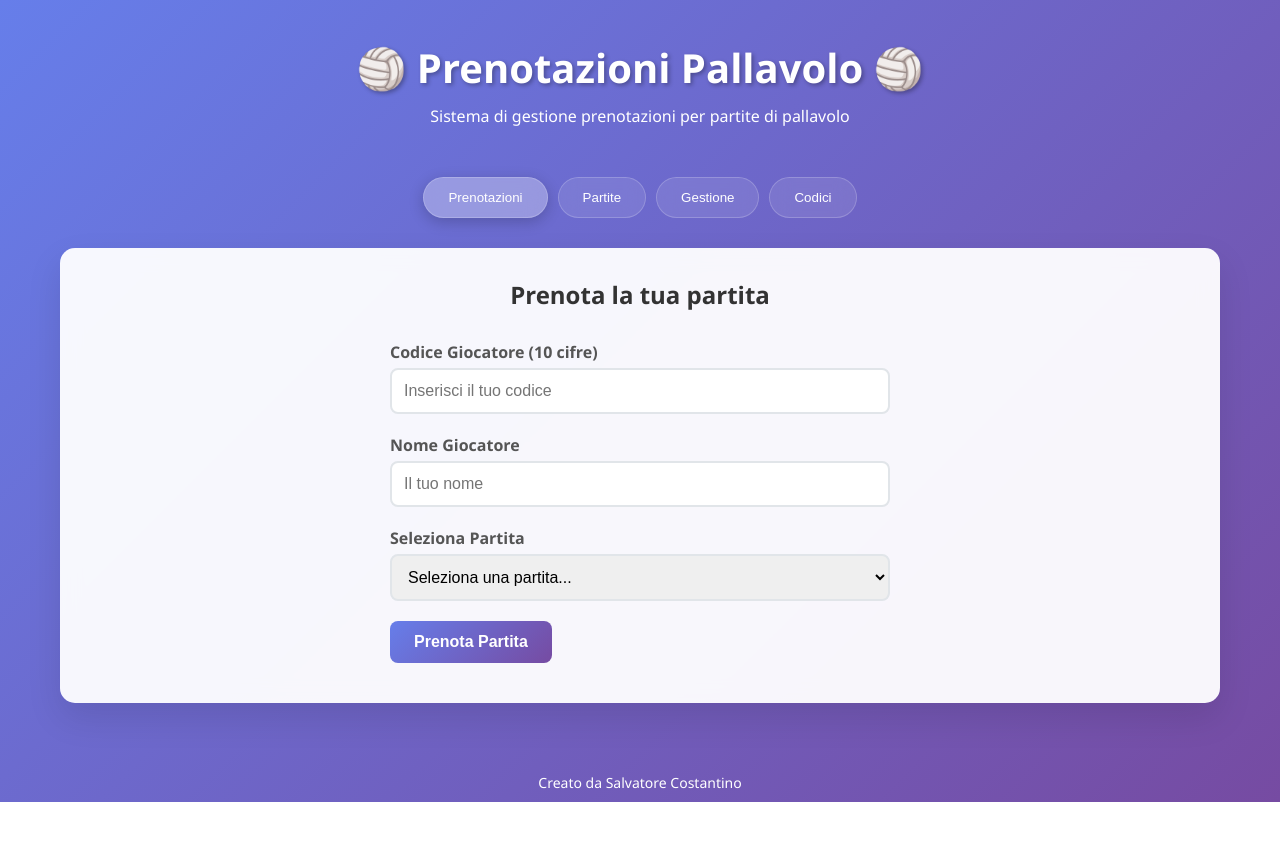
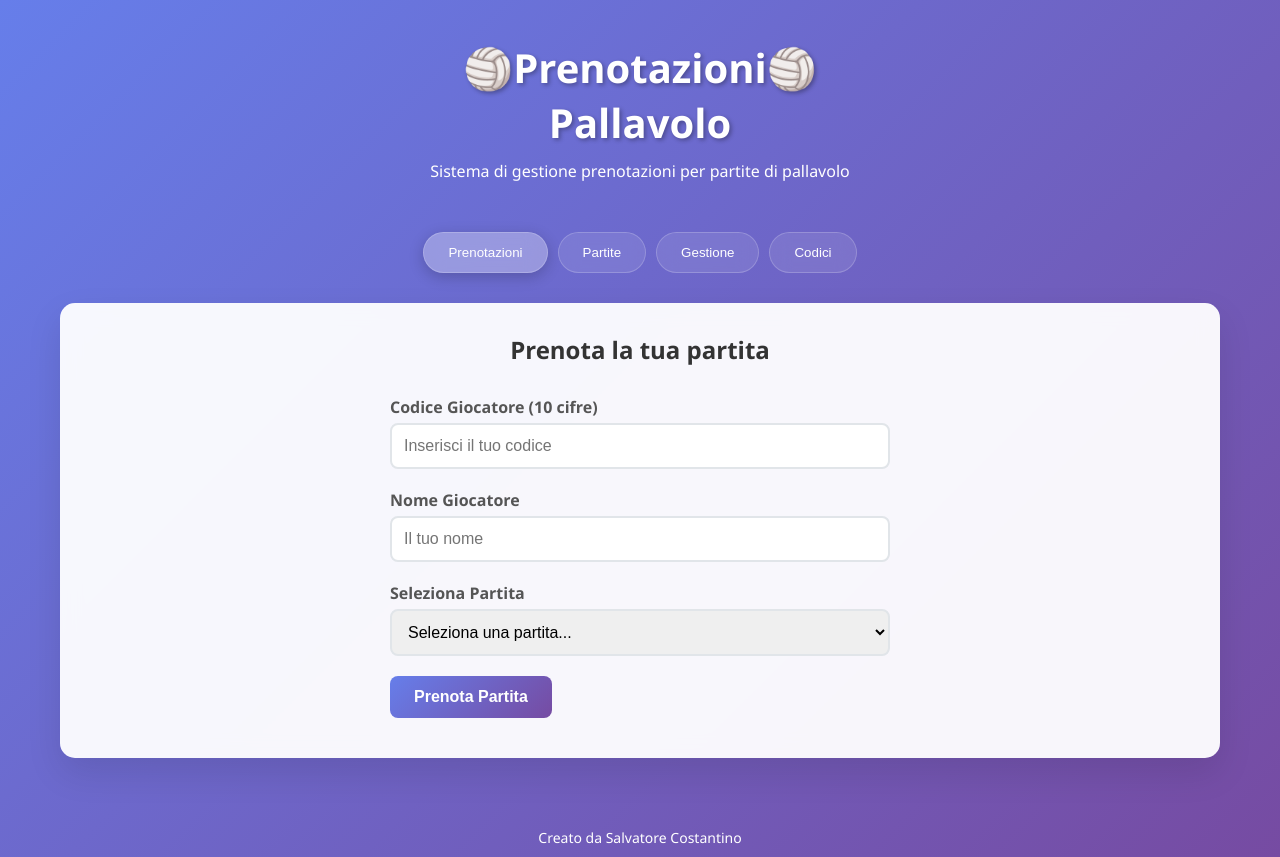
Before and after one commit to sasasa23rf/pallavolo-nuovo, a plain HTML site: page index.html in a window 1280 px wide. Before the commit the page ends 802 px from the top, so only its background shows below. Drawn offline with Linux system fonts and the light colour scheme; a script that the page names is missing.

Commit message:
Update index.html

```diff
--- a/index.html
+++ b/index.html
@@ -348,7 +348,7 @@
 <body>
     <div class="container">
         <div class="header">
-            <h1>🏐 Prenotazioni Pallavolo 🏐</h1>
+            <h1>🏐Prenotazioni🏐<br>Pallavolo</h1>
             <p>Sistema di gestione prenotazioni per partite di pallavolo</p>
         </div>
 
```
